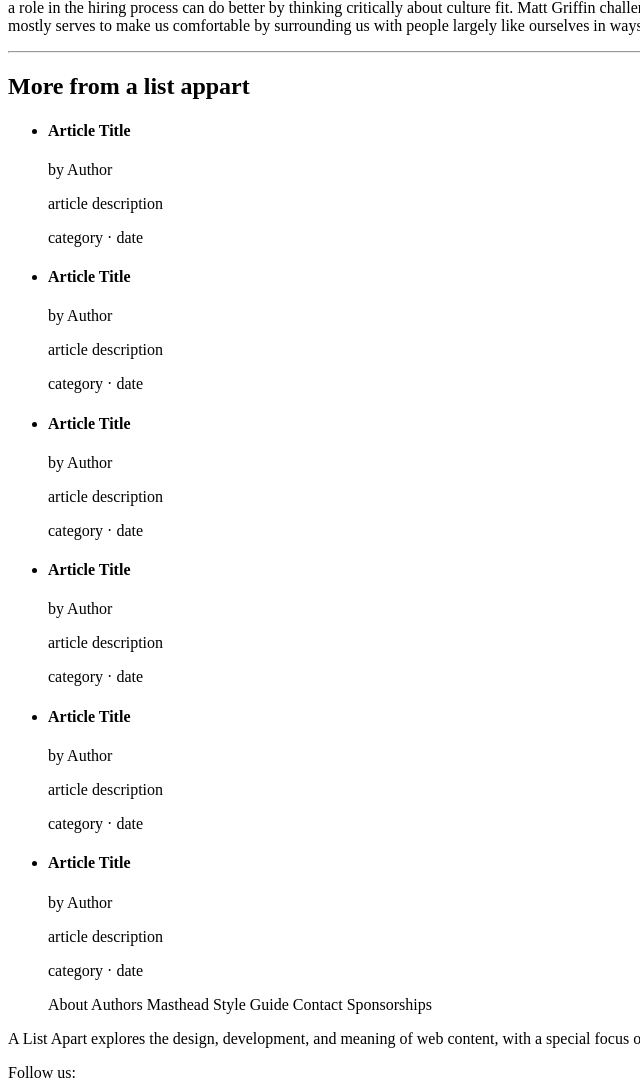
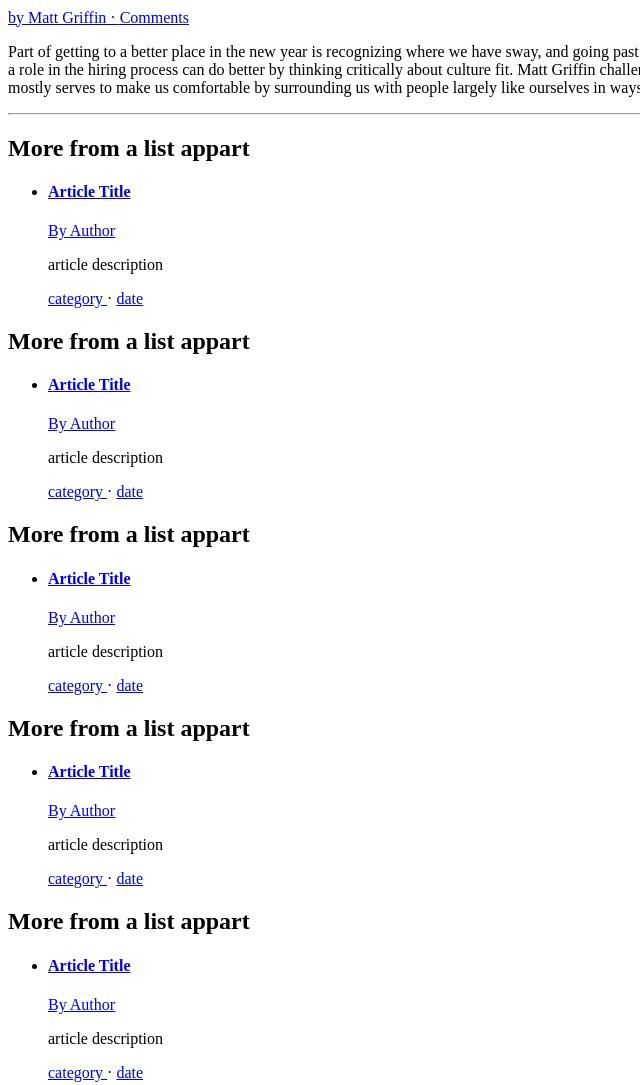
Before and after one commit to ProgRockPaul/01-HTML-Layout, a plain HTML site: page index.html in a window 1280 px wide. Shown: the part 146-1231 px from the top of the page, without its empty margins (0-640 px from the left). Drawn offline with Linux system fonts and the light colour scheme.

Commit message:
add hyperlinks in various places

```diff
--- a/index.html
+++ b/index.html
@@ -13,8 +13,10 @@
           TOPICS
           WRITE FOR US </ul>
         </header>
+
         <h3> JAN 03, 2017</h3>
-        <p> by Matt Griffin · Comments</p>
+        <h1><a href=“#”> The Imbalance of Culture Fit </a> </h1>
+        <a href=“#”> by Matt Griffin · </a> <a href=“#”> Comments </a>
         <p>Part of getting to a better place in the new year is recognizing where we have sway, and going past our own discomfort to create positive change in ourselves and in the world. Those of us who have a role in the hiring process can do better by thinking critically about culture fit. Matt Griffin challenges us to consider whether it actually creates the kind of team that’s the best for the enterprise, or mostly serves to make us comfortable by surrounding us with people largely like ourselves in ways that aren’t relevant to the business.</p>
   </div>
 
@@ -23,50 +25,46 @@
       <h2> More from a list appart </h2>
         <ul>
           <li>
-            <h4> Article Title </h4>
-            <p> by Author </p>
+            <h4> <a href=“#”> Article Title </a> </h4>
+            <p> <a href=“#”> By Author </a> </p>
             <p> article description </p>
-            <p> category · date </p>
+            <p> <a href=“#”> category </a>· <a href=“#”> date </a> </p>
           </li>
         </ul>
+        <h2> More from a list appart </h2>
           <ul>
             <li>
-            <h4> Article Title </h4>
-            <p> by Author </p>
+              <h4> <a href=“#”> Article Title </a> </h4>
+              <p> <a href=“#”> By Author </a> </p>
               <p> article description </p>
-            <p> category · date </p>
+              <p> <a href=“#”> category </a>· <a href=“#”> date </a> </p>
             </li>
           </ul>
+          <h2> More from a list appart </h2>
             <ul>
               <li>
-            <h4> Article Title </h4>
-            <p> by Author </p>
+                <h4> <a href=“#”> Article Title </a> </h4>
+                <p> <a href=“#”> By Author </a> </p>
                 <p> article description </p>
-            <p> category · date </p>
+                <p> <a href=“#”> category </a>· <a href=“#”> date </a> </p>
               </li>
             </ul>
+            <h2> More from a list appart </h2>
               <ul>
                 <li>
-            <h4> Article Title </h4>
-            <p> by Author </p>
+                  <h4> <a href=“#”> Article Title </a> </h4>
+                  <p> <a href=“#”> By Author </a> </p>
                   <p> article description </p>
-            <p> category · date </p>
+                  <p> <a href=“#”> category </a>· <a href=“#”> date </a> </p>
                 </li>
               </ul>
+              <h2> More from a list appart </h2>
                 <ul>
                   <li>
-            <h4> Article Title </h4>
-            <p> by Author </p>
+                    <h4> <a href=“#”> Article Title </a> </h4>
+                    <p> <a href=“#”> By Author </a> </p>
                     <p> article description </p>
-            <p> category · date </p>
-          </li>
-        </ul>
-        <ul>
-          <li>
-            <h4> Article Title </h4>
-            <p> by Author </p>
-            <p> article description </p>
-            <p> category · date </p>
+                    <p> <a href=“#”> category </a>· <a href=“#”> date </a> </p>
                   </li>
                 </ul>
   </div>
```
Lines whose indentation alone changed are shown as unchanged.
